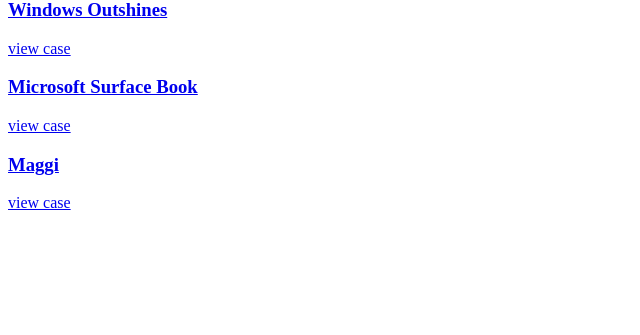
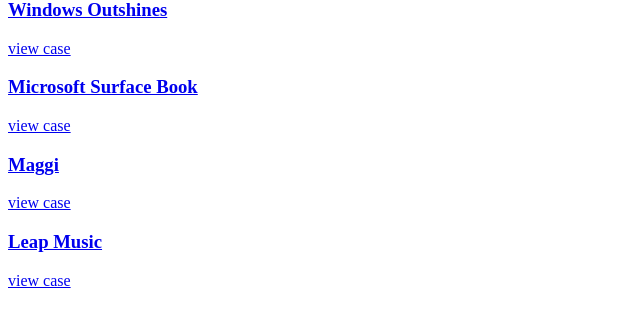
Before and after one commit to JonasTeetaert/portfolio, a PHP site: page /inc/cases.php in a window 1280 px wide. Shown: the part 164-499 px from the top of the page, without its empty margins (0-640 px from the left). Run offline with PHP 8.4, Linux system fonts and the light colour scheme.

Commit message:
leap music case added

```diff
--- a/app/inc/cases.php
+++ b/app/inc/cases.php
@@ -62,6 +62,15 @@
 				<div class="content-box panel--no-content"><div class="panel"></div></div>
 			</div>
 		</div>
-		<div class="content-box grid__long panel--no-content"><div class="panel"></div></div>
+		<div class="content-box grid__long">
+			<div class="panel--parent">
+				<a href="#" class="panel js-link" data-link="2" data-target="5" style="background-image: url(assets/images/leap-music.jpg)">
+					<div class="panel__overlay">
+						<h3>Leap Music</h3>
+						<p class="btn">view case</p>
+					</div>
+				</a>
+			</div>
+		</div>
 	</div>
 </section>
--- a/app/sass/components/_case.scss
+++ b/app/sass/components/_case.scss
@@ -2,6 +2,7 @@
 	text-align: center;
 }
 
+.case-img iframe,
 .case-img img {
 	width: 100%;
 	margin: 0 auto;
@@ -36,6 +37,7 @@
 
 @media screen and (min-width: $view-tablet-landscape) {
 
+	.case-img iframe,
 	.case-img img {
 		width: 70%;
 	}
```
Also changed, not shown: app/inc/case.php (+8 -0 lines), app/assets/images/leap-music.jpg (added).
